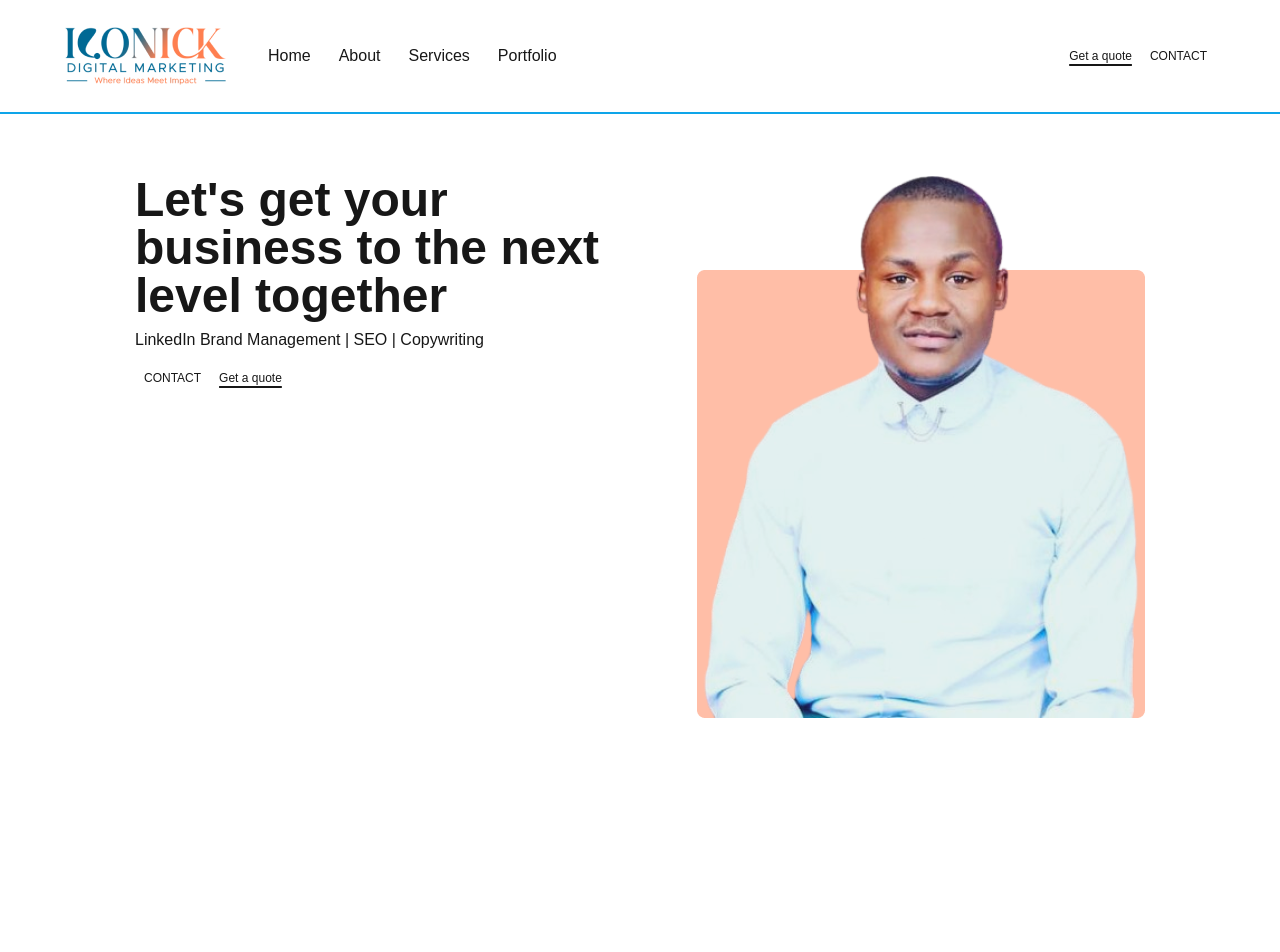
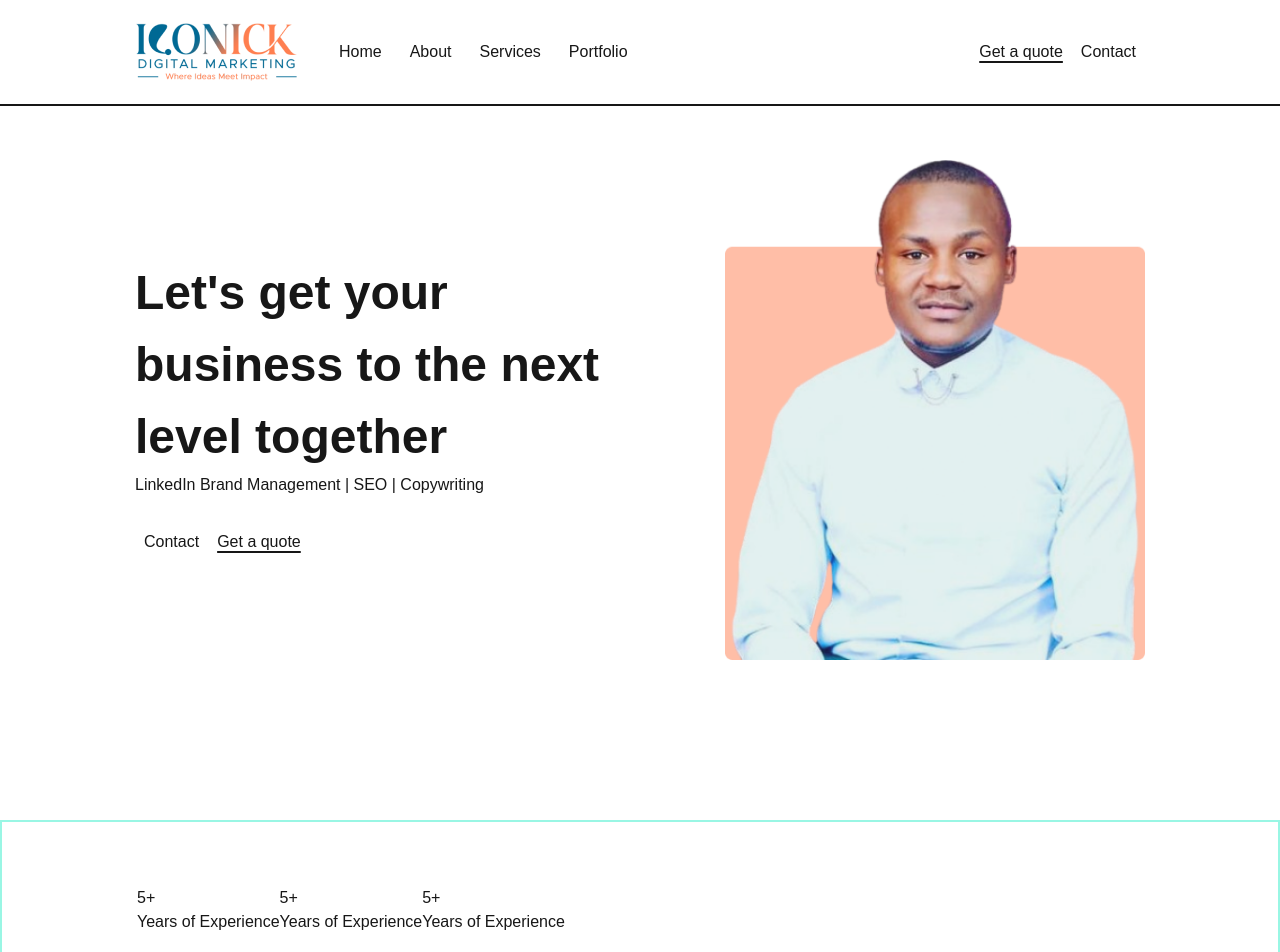
Before and after one commit to ama-lyn/Nicodemus, a Next.js app: page / in a window 1280 px wide. Shown: the top 952 px of the page. Before the commit the page ends 800 px from the top, so only its background shows below. Built offline with nearby package versions, Linux system fonts and the light colour scheme.

Commit message:
Fix Hero Section

```diff
--- a/app/components/Hero.tsx
+++ b/app/components/Hero.tsx
@@ -3,18 +3,20 @@ import Button from './ui/Button'
 
 const Hero = () => {
   return (
-    <div className='flex my-28 justify-between section'>
-      <div className='flex flex-col gap-2 w-[500px]  '>
-        <h1 className='text-5xl font-bold'>Let's get your <span className='text-secondary'>business</span> to the next level together</h1>
+    <div className='flex my-24 justify-between section items-center '>
+      <div className='flex flex-col gap-6 w-[500px] '>
+        <div>
+        <h1 className='text-5xl font-bold leading-normal'>Let's get your <span className='text-secondary'>business</span> to the next level together</h1>
         <p className='text-darkGray'>LinkedIn Brand Management | SEO | Copywriting</p>
+        </div>
+
         <div>
-        <Button text="CONTACT" color="text-white" buttoncolor="bg-secondary"/>
+        <Button text="Contact" color="text-white" buttoncolor="bg-secondary"/>
         <Button text="Get a quote" color="text-secondary" buttoncolor="bg-background" underline="underline  decoration-2 underline-offset-4"/>
         </div>
-
       </div>
-      <div className='h-80'>
-        <img src="/images/hero.png" alt="Hero Image"/>
+      <div className=''>
+        <img src="/images/hero.png" alt="Hero Image" className='w-[420px] h-[500px]'/>
       </div>
     </div>
   )
--- a/app/components/Navbar.tsx
+++ b/app/components/Navbar.tsx
@@ -2,7 +2,6 @@
 import React, { useState } from "react";
 import Link from "next/link";
 import Button from "./ui/Button";
-import Title from "./ui/Title";
 import { AiOutlineMenu, AiOutlineClose } from "react-icons/ai";
 
 
@@ -13,7 +12,7 @@ const Navbar = () => {
     <section>
 
       <nav className="fixed top-0 w-full z-20 bg-background bg-opacity-90 bg-clip-padding blur-backdrop-filter">
-        <div className="flex flex-wrap justify-between items-center py-6 px-16 border-b-2 border-sky-500">
+        <div className="flex flex-wrap justify-between items-center py-5 px-[135px] border-b-2 border-gray">
             <div className="flex flex-row items-center gap-10">
             <Link href="/">
             <img src="/images/Logo.png" alt="Logo" />
@@ -38,7 +37,7 @@ const Navbar = () => {
             </div>
             <div className="hidden md:flex">
             <Button text="Get a quote" color="text-secondary" buttoncolor="bg-background" underline="underline  decoration-2 underline-offset-4"/>
-            <Button text="CONTACT" color="text-white" buttoncolor="bg-secondary"/>
+            <Button text="Contact" color="text-white" buttoncolor="bg-secondary"/>
             </div>
 
           {/* MOBILE... */}
--- /dev/null
+++ b/app/components/Statistics.tsx
@@ -0,0 +1,25 @@
+import React from 'react'
+
+const Statistics = () => {
+  return (
+    <div className='section flex border-2 border-teal-200'>
+        <div>
+            <p>5+</p>
+            <p>Years of Experience</p>
+        </div>
+
+        <div>
+            <p>5+</p>
+            <p>Years of Experience</p>
+        </div>
+
+        <div>
+            <p>5+</p>
+            <p>Years of Experience</p>
+        </div>
+
+    </div>
+  )
+}
+
+export default Statistics
--- a/app/components/ui/Button.tsx
+++ b/app/components/ui/Button.tsx
@@ -15,17 +15,15 @@ const Button = ({
   text,
   color,
   underline,
-  fontSize = "text-[12px]",
-  buttoncolor = "bg-button hover:bg-sky",
+  buttoncolor,
 }: ButtonProps) => {
   return (
     <button
       className={clsx(
         color,
-        fontSize,
         buttoncolor,
         underline,
-        "rounded-[24px]",
+        "rounded-[12px]",
         "border-[1.5px]",
         "border-background",
         "border-solid",
--- a/app/components/ui/Title.tsx
+++ /dev/null
@@ -1,30 +0,0 @@
-import React from "react";
-import { Rowdies } from "next/font/google";
-import clsx from "clsx";
-
-const rowdies = Rowdies({
-  subsets: ["latin"],
-  weight: ["400", "700"],
-});
-
-type TitleProps = {
-  text: string;
-  color?: string;  // a valid Tailwind color class
-  fontSize?: string;  // a valid Tailwind font size class
-  responsiveFontSize?: string; // a valid Tailwind responsive font size class
-};
-
-const Title = ({
-  text,
-  color = "text-title",
-  fontSize = "text-h2-light",
-  responsiveFontSize = "text-h2-regular"
-}: TitleProps) => {
-  return (
-    <h1 className={clsx(rowdies.className, color, fontSize, responsiveFontSize)}>
-      {text}
-    </h1>
-  );
-};
-
-export default Title;
--- a/app/globals.css
+++ b/app/globals.css
@@ -15,6 +15,7 @@
     --secondary: #FF7F50;
     --white: #ffffff;
     --dark-gray: #808080;
+    --grey: #C4C4C4;
   }
 }
 
--- a/app/page.tsx
+++ b/app/page.tsx
@@ -1,11 +1,13 @@
 import Navbar from "./components/Navbar";
 import Hero from "./components/Hero";
+import Statistics from "./components/Statistics";
 
 export default function Home() {
   return (
     <main>
       <Navbar />
       <Hero />
+      <Statistics />
     </main>
   );
 }
--- a/tailwind.config.ts
+++ b/tailwind.config.ts
@@ -15,7 +15,8 @@ const config: Config = {
         background: "var(--background)",
         foreground: "var(--foreground)",
         white:"var(--white)",
-       darkGray:"var(--dark-gray)",
+        darkGray:"var(--dark-gray)",
+        gray:"var(--grey)",
       },
     },
   },
```
